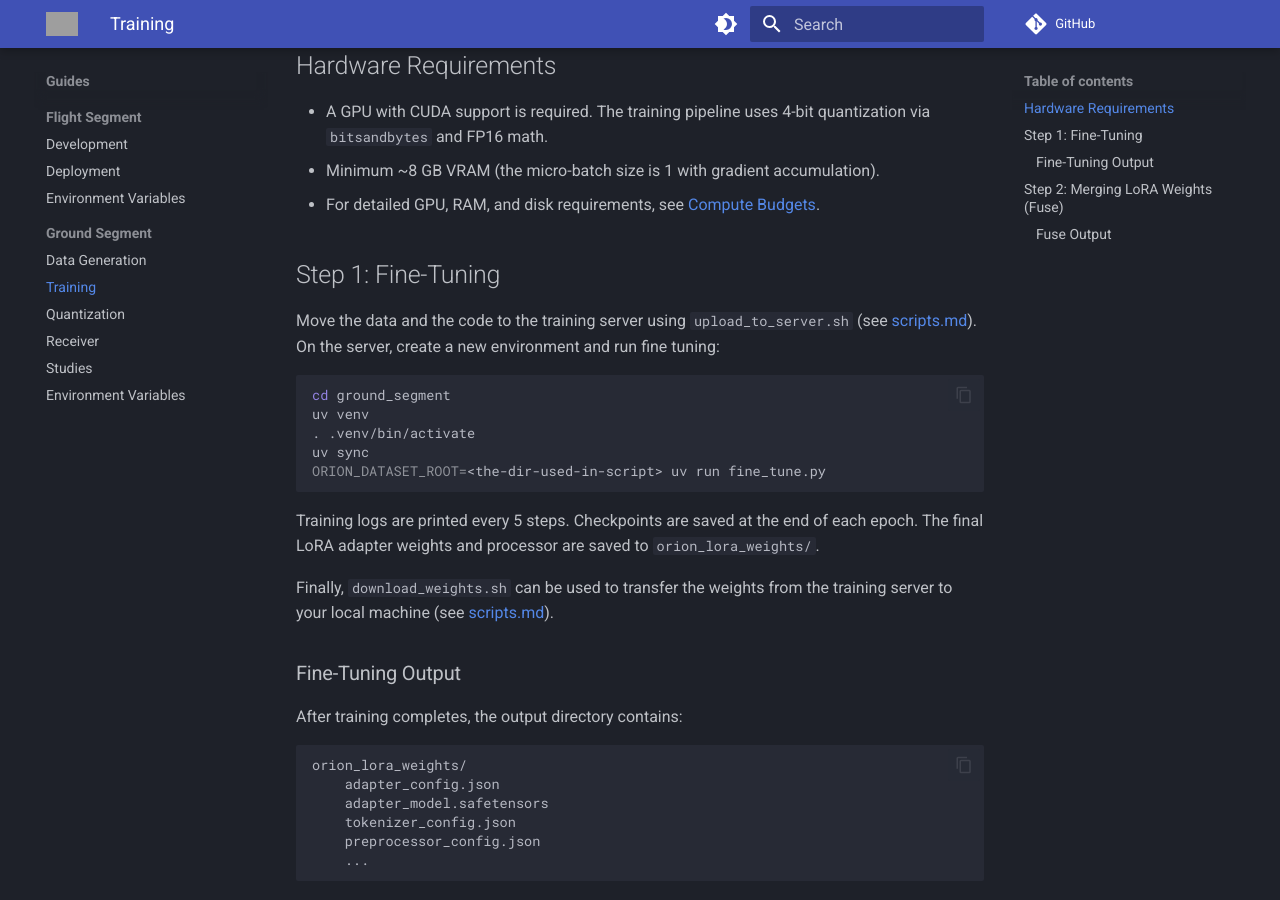
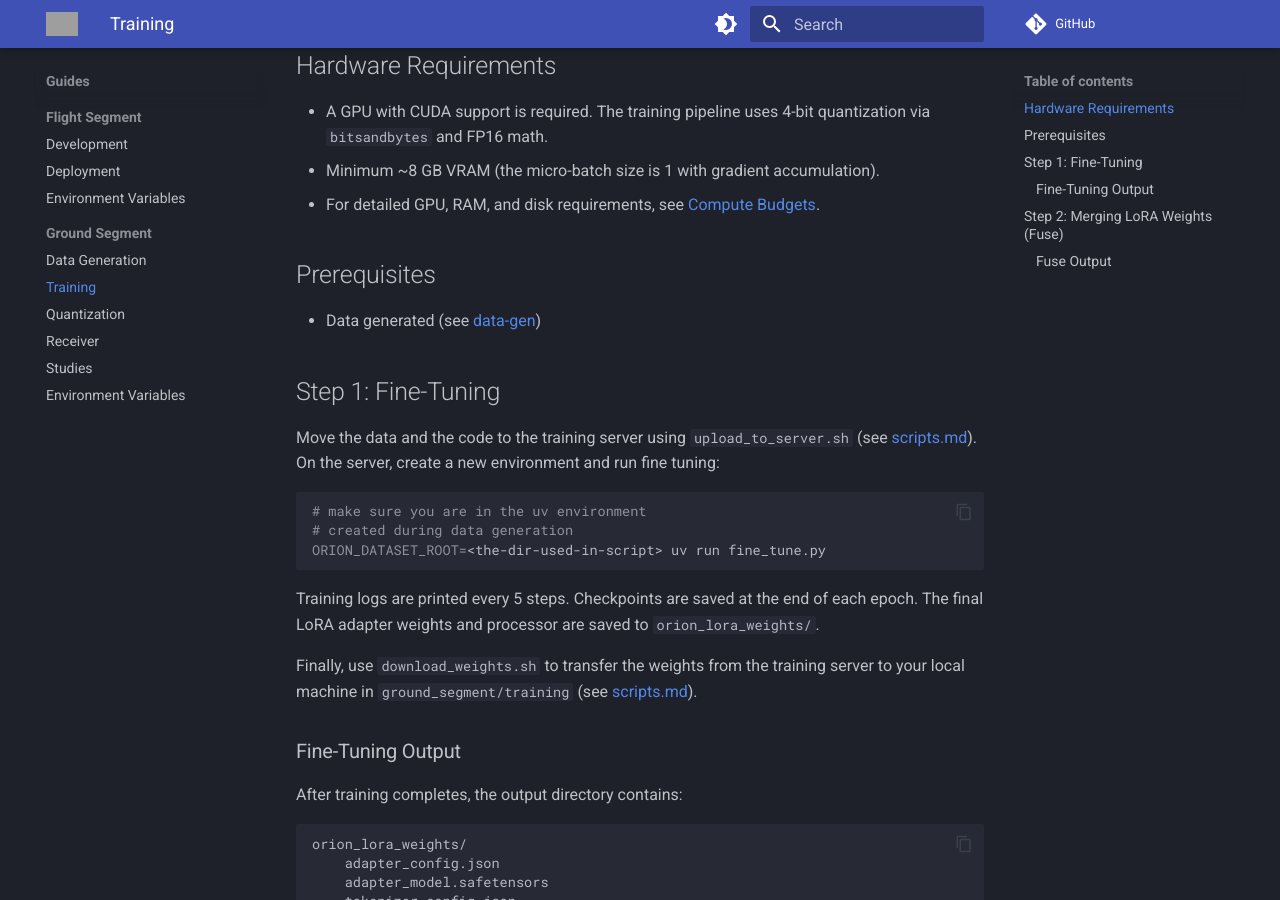
Before and after one commit to Saransh-cpp/ORION, an MkDocs documentation site: the page built from docs/guides/training.md, in a window 1280 px wide and 900 px high, scrolled down 271 px. Built offline with MkDocs 1.6.1 and Material for MkDocs 9.7.7, drawn with Linux system fonts in a browser that asks for light colours; comment, search, counter and statistics services are not loaded; grey boxes are pictures that could not be loaded.

````diff
--- a/docs/guides/training.md
+++ b/docs/guides/training.md
@@ -8,21 +8,23 @@
 - Minimum ~8 GB VRAM (the micro-batch size is 1 with gradient accumulation).
 - For detailed GPU, RAM, and disk requirements, see [Compute Budgets](../ground-segment/budgets.md).
 
+## Prerequisites
+
+- Data generated (see [data-gen](./data-gen.md))
+
 ## Step 1: Fine-Tuning
 
 Move the data and the code to the training server using `upload_to_server.sh` (see [scripts.md](../ground-segment/scripts.md)). On the server, create a new environment and run fine tuning:
 
 ```bash
-cd ground_segment
-uv venv
-. .venv/bin/activate
-uv sync
+# make sure you are in the uv environment
+# created during data generation
 ORION_DATASET_ROOT=<the-dir-used-in-script> uv run fine_tune.py
 ```
 
 Training logs are printed every 5 steps. Checkpoints are saved at the end of each epoch. The final LoRA adapter weights and processor are saved to `orion_lora_weights/`.
 
-Finally, `download_weights.sh` can be used to transfer the weights from the training server to your local machine (see [scripts.md](../ground-segment/scripts.md)).
+Finally, use `download_weights.sh` to transfer the weights from the training server to your local machine in `ground_segment/training` (see [scripts.md](../ground-segment/scripts.md)).
 
 ### Fine-Tuning Output
 
````
Also changed, not shown: docs/guides/data-gen.md (+1 -1 lines), docs/guides/studies.md (+4 -4 lines), ground_segment/training/orion_lora_weights/README.md (+0 -2 lines), 1 other file.
